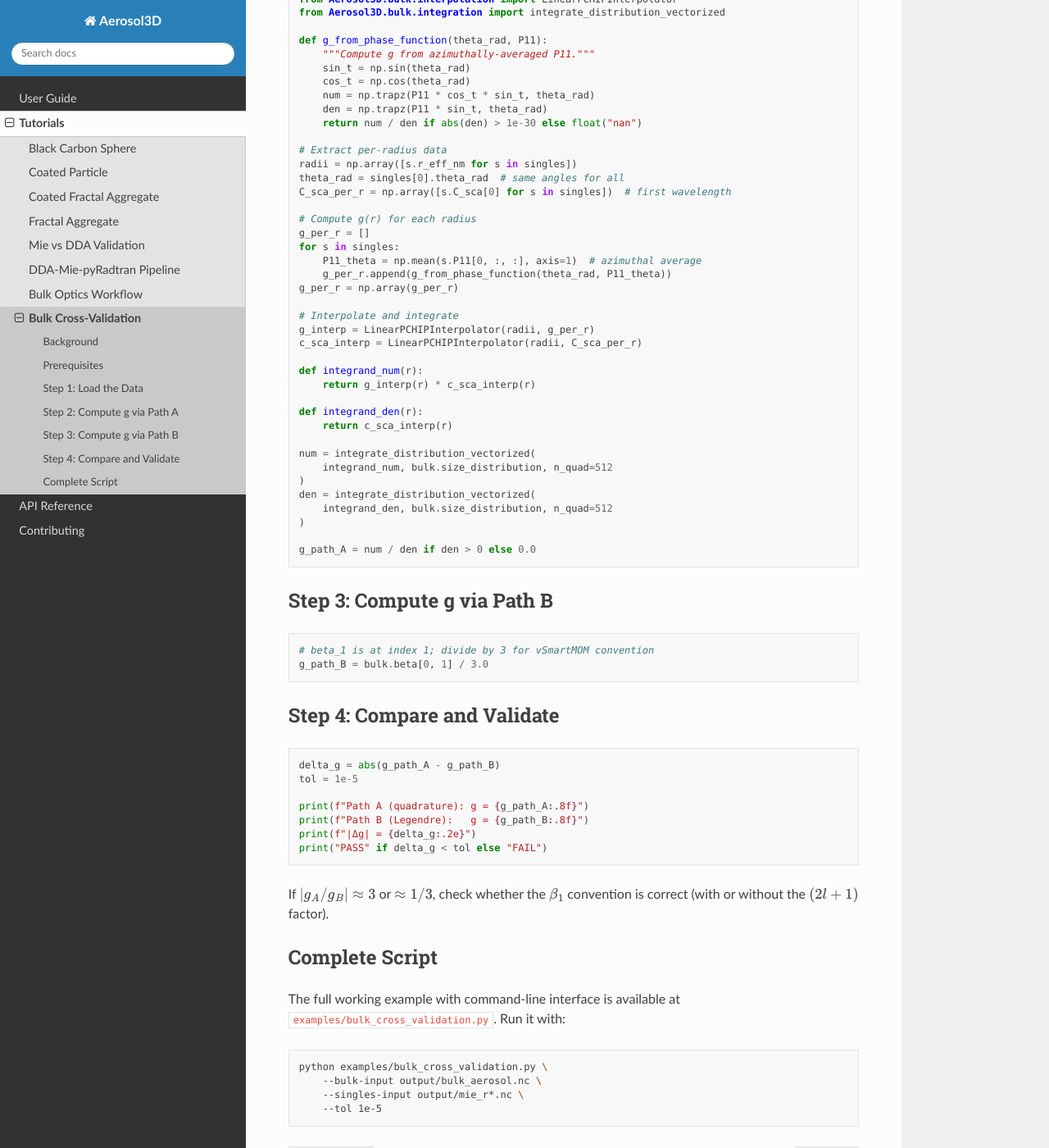
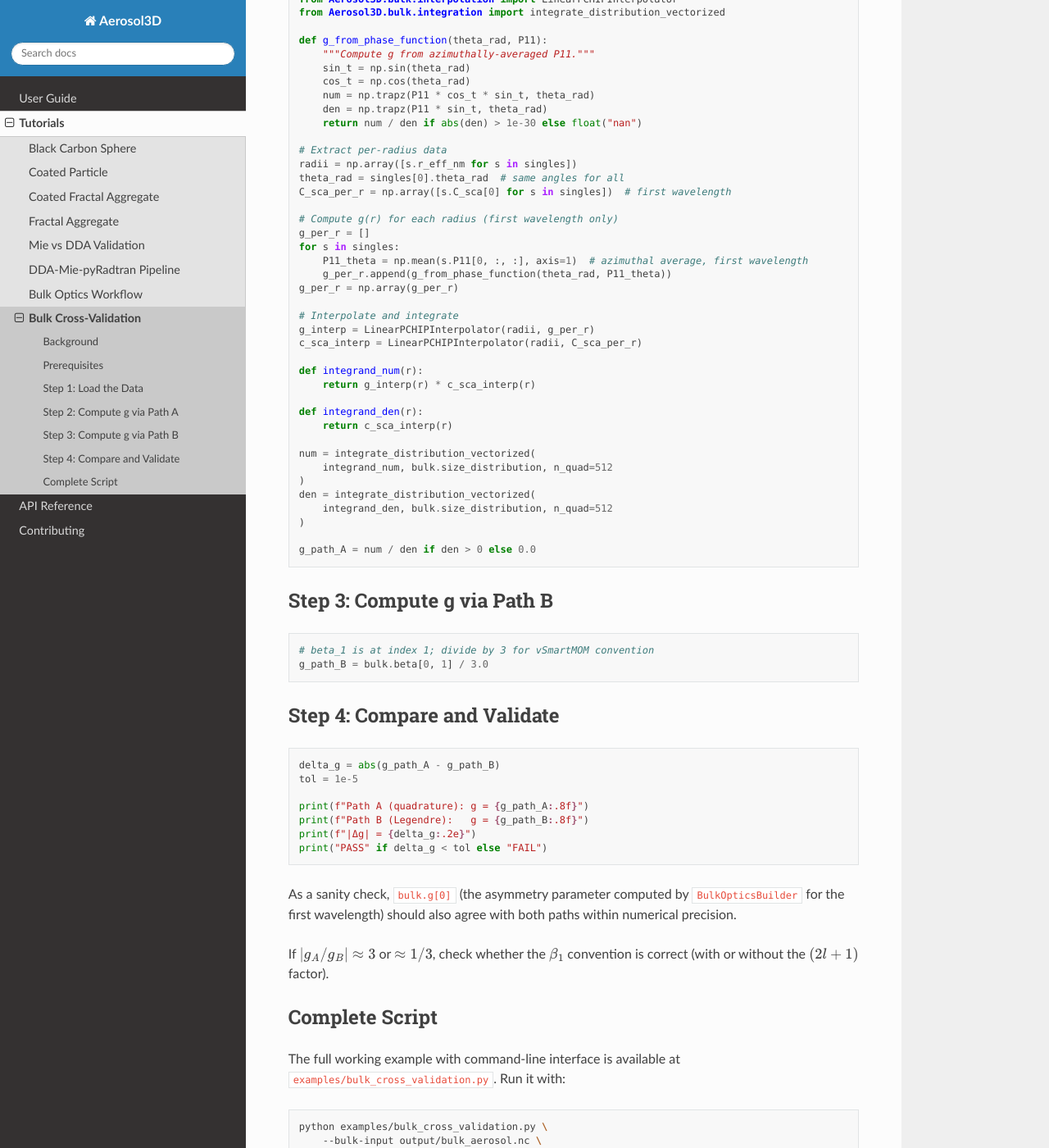
Before and after one commit to openEarthModelling/Aerosol3D, a Sphinx documentation site: the page built from docs/tutorials/bulk-cross-validation.rst, in a window 1280 px wide and 1400 px high, scrolled down 1423 px. Shown: the whole window at 82% size. Built offline with Sphinx 7.4.7 and the Read the Docs theme 3.1.0, drawn with Linux system fonts in a browser that asks for light colours.

Commit message:
docs(tutorial): improve cross-validation tutorial comments and add bulk.g note

```diff
--- a/docs/tutorials/bulk-cross-validation.rst
+++ b/docs/tutorials/bulk-cross-validation.rst
@@ -91,10 +91,10 @@ Step 2: Compute g via Path A
    theta_rad = singles[0].theta_rad  # same angles for all
    C_sca_per_r = np.array([s.C_sca[0] for s in singles])  # first wavelength
 
-   # Compute g(r) for each radius
+   # Compute g(r) for each radius (first wavelength only)
    g_per_r = []
    for s in singles:
-       P11_theta = np.mean(s.P11[0, :, :], axis=1)  # azimuthal average
+       P11_theta = np.mean(s.P11[0, :, :], axis=1)  # azimuthal average, first wavelength
        g_per_r.append(g_from_phase_function(theta_rad, P11_theta))
    g_per_r = np.array(g_per_r)
 
@@ -140,6 +140,10 @@ Step 4: Compare and Validate
    print(f"|Δg| = {delta_g:.2e}")
    print("PASS" if delta_g < tol else "FAIL")
 
+As a sanity check, ``bulk.g[0]`` (the asymmetry parameter computed by
+``BulkOpticsBuilder`` for the first wavelength) should also agree with
+both paths within numerical precision.
+
 If :math:`|g_A / g_B| \approx 3` or :math:`\approx 1/3`, check whether
 the :math:`\beta_1` convention is correct (with or without the
 :math:`(2l+1)` factor).
```
